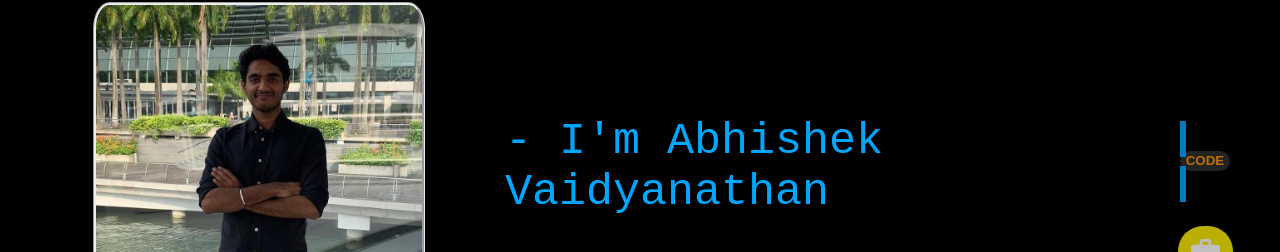
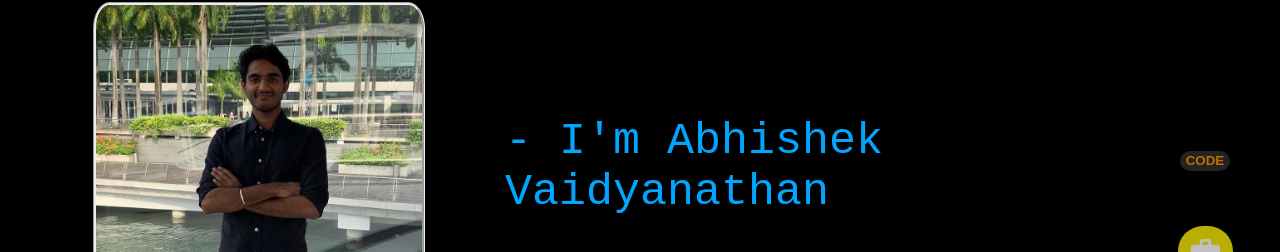
Before and after one commit to ABHISHEK03312/abhishek03312.github.io, a React (Create React App) app: page / in a window 1280 px wide. Shown: the part 137-389 px from the top of the page. Built offline with nearby package versions, Linux system fonts and the light colour scheme.

Commit message:
new navabr changes

```diff
--- a/src/navbar.js
+++ b/src/navbar.js
@@ -1,4 +1,4 @@
-import {NavLink} from 'react-router-dom';
+import {NavLink,Link} from 'react-router-dom';
 import { BsPersonFill } from 'react-icons/bs';
 import { FaHome } from 'react-icons/fa';
 import { MdWork } from 'react-icons/md';
@@ -11,7 +11,7 @@ const Navbar = () => {
             <div className='navbar'>
                 <div className="links">
                     <div class="sti_container" >
-                        <NavLink to="/" target="_self" rel="noreferrer" className={({ isActive }) => (isActive ? "linkactive" : "link")}>
+                        <Link to="/" target="_self" rel="noreferrer" className={({ isActive }) => (isActive ? "linkactive" : "link")}>
                             {/* <button className="btn">
                                 <span class="btn-text">Home</span>
                                 <span class="btn-icon"><FaHome style={{ height: 35, width: 35, verticalAlign: 'middle', color:'rgb(255, 255, 255)'}}/></span>
@@ -19,7 +19,7 @@ const Navbar = () => {
                             <button className='btn-orange'>
                                 Code
                             </button>
-                        </NavLink>
+                        </Link>
                     </div>
                     <div class="sti_container">
                         <NavLink to="/workexperience" target="_self" rel="noreferrer" className={({ isActive }) => (isActive ? "linkactive" : "link")}>
```
